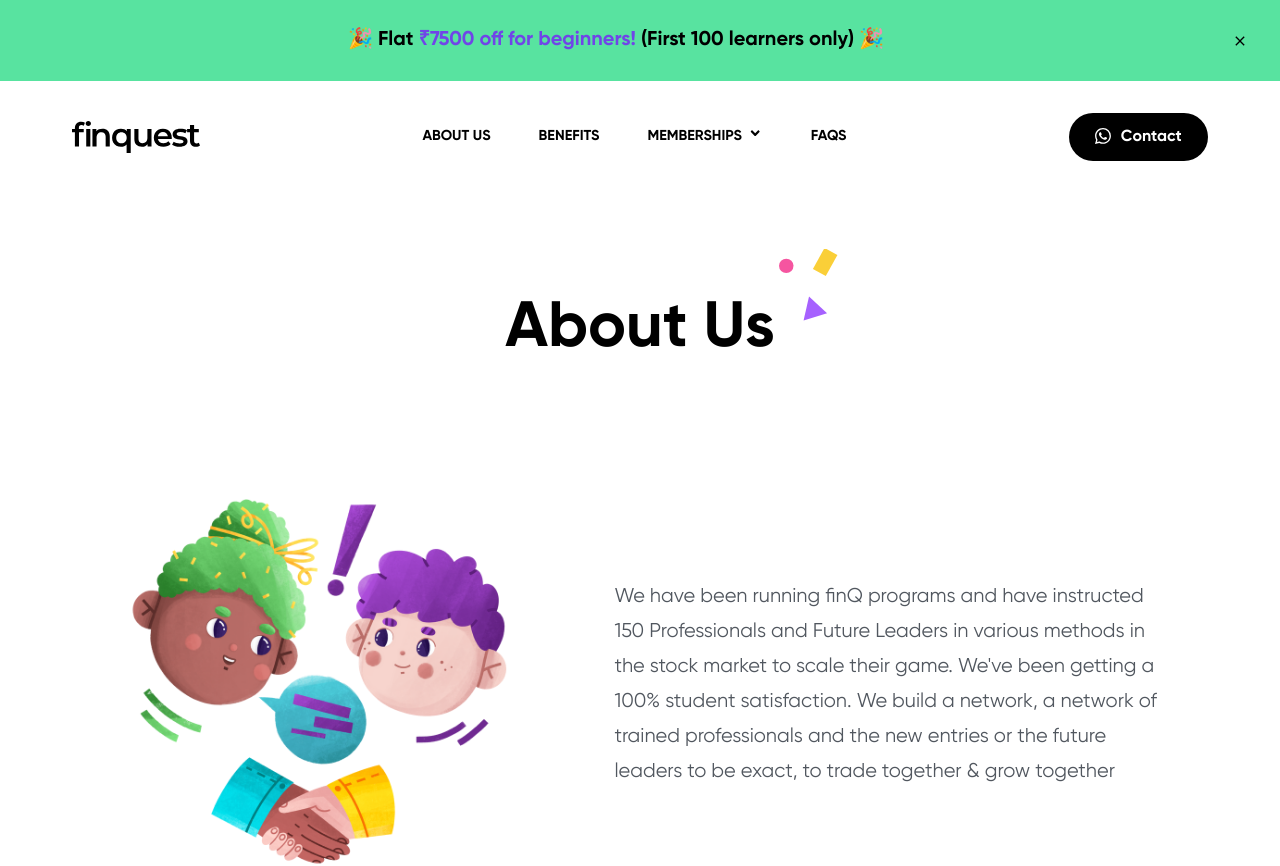
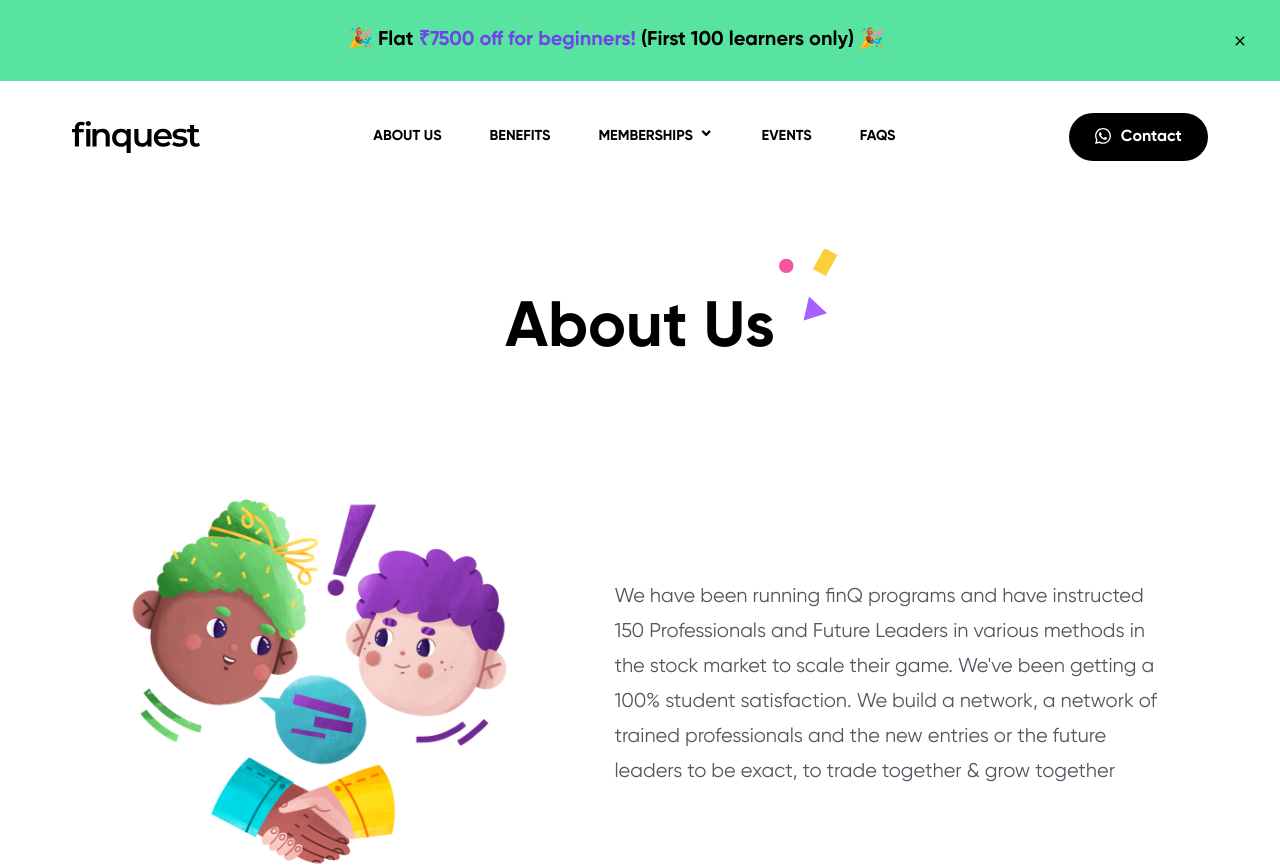
Before and after one commit to emanuelchristo/finquest, a Next.js app: page /about in a window 1280 px wide. Shown: the top 866 px of the page. Built offline with nearby package versions, Linux system fonts and the light colour scheme.

Commit message:
content change

```diff
--- a/components/Navbar.js
+++ b/components/Navbar.js
@@ -1,5 +1,5 @@
 import { useState } from "react";
-import { BsWhatsapp } from "react-icons/bs";
+import { BsWhatsapp ,BsFillCalendar2WeekFill} from "react-icons/bs";
 import { IoMdMenu, IoMdClose } from "react-icons/io";
 import { FaAngleDown } from "react-icons/fa";
 import { motion } from "framer-motion";
@@ -8,6 +8,7 @@ import Link from "next/link";
 import { FaBuilding, FaStar, FaQuestion, FaAward } from "react-icons/fa";
 import { BsPeopleFill } from "react-icons/bs";
 import VisibilitySensor from "react-visibility-sensor";
+
 
 const container = {
   hide: {},
@@ -160,6 +161,11 @@ export default function Navbar() {
             </motion.div>
           </motion.li>
           <motion.li variants={item}>
+            <Link href="/#upcomingevents">
+              <a>Events</a>
+            </Link>
+          </motion.li>
+          <motion.li variants={item}>
             <Link href="/#faqs">
               <a>FAQs</a>
             </Link>
@@ -261,6 +267,17 @@ function Menu({ onClose }) {
           </Link>
         </motion.li>
         <motion.li variants={menuItem}>
+          <Link href="/#upcomingevents">
+            <a>
+              <BsFillCalendar2WeekFill
+                className={styles["menu-item-icon"]}
+                style={{ color: "#e71628" }}
+              />
+              <span>Events</span>
+            </a>
+          </Link>
+        </motion.li>
+        <motion.li variants={menuItem}>
           <Link href="/#faqs">
             <a>
               <FaQuestion
--- a/components/UpcomingEvents.js
+++ b/components/UpcomingEvents.js
@@ -26,7 +26,7 @@ const UpcomingEvents = () => {
     },
     {
       imageUrl: "/images/Office-Hours.png",
-      date: "21 JANUARY",
+      date: "28 JANUARY",
       from: "08:30 PM",
       to: "9:30 PM",
       title: "Office Hours With Noel",
@@ -35,7 +35,7 @@ const UpcomingEvents = () => {
 
   return (
     <>
-      <div className="margin">
+      <div className="margin" id="upcomingevents">
         <div className={styles.heading}>
           <h1>Upcoming Events</h1>
           <p>
```
Also changed, not shown: public/images/Office-Hours.png, public/images/Q&A.png.
